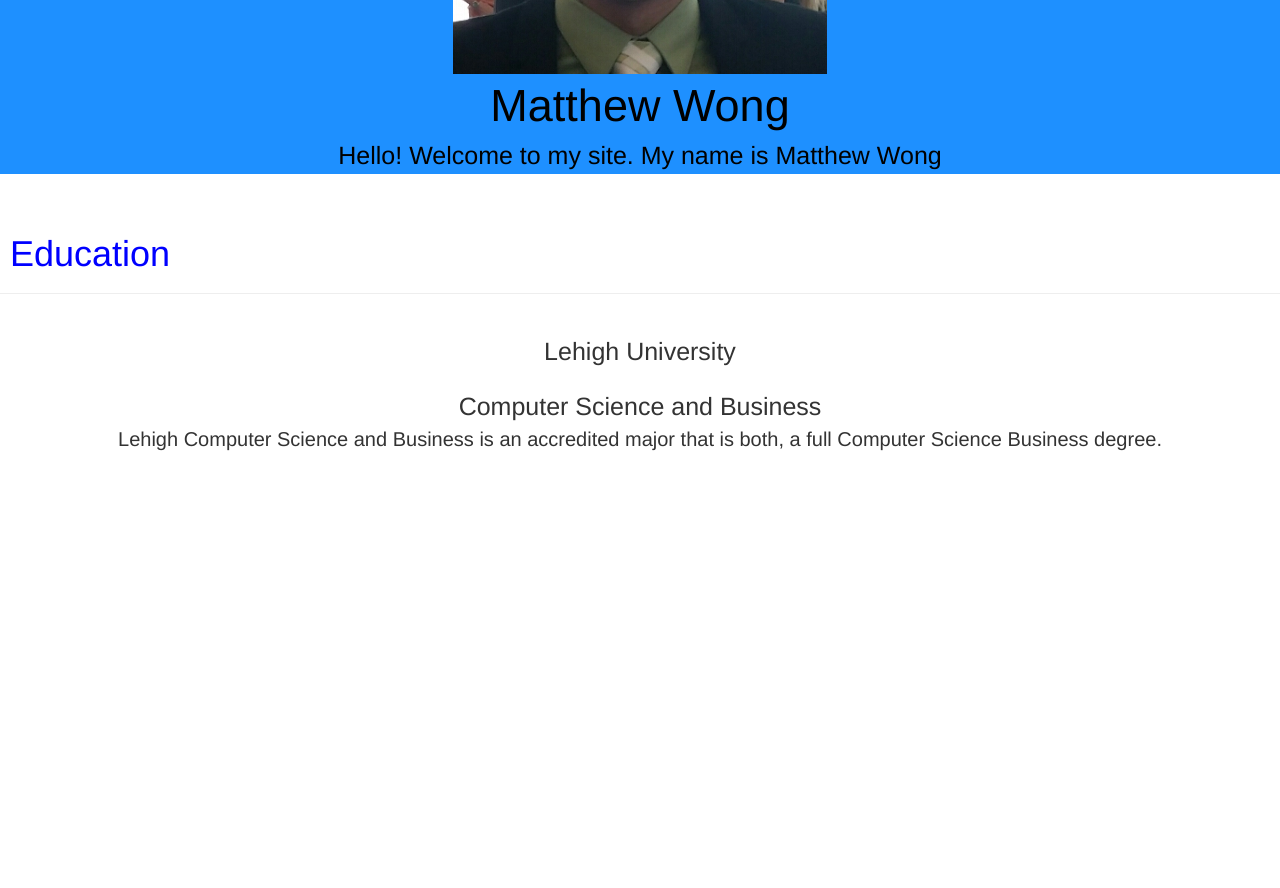
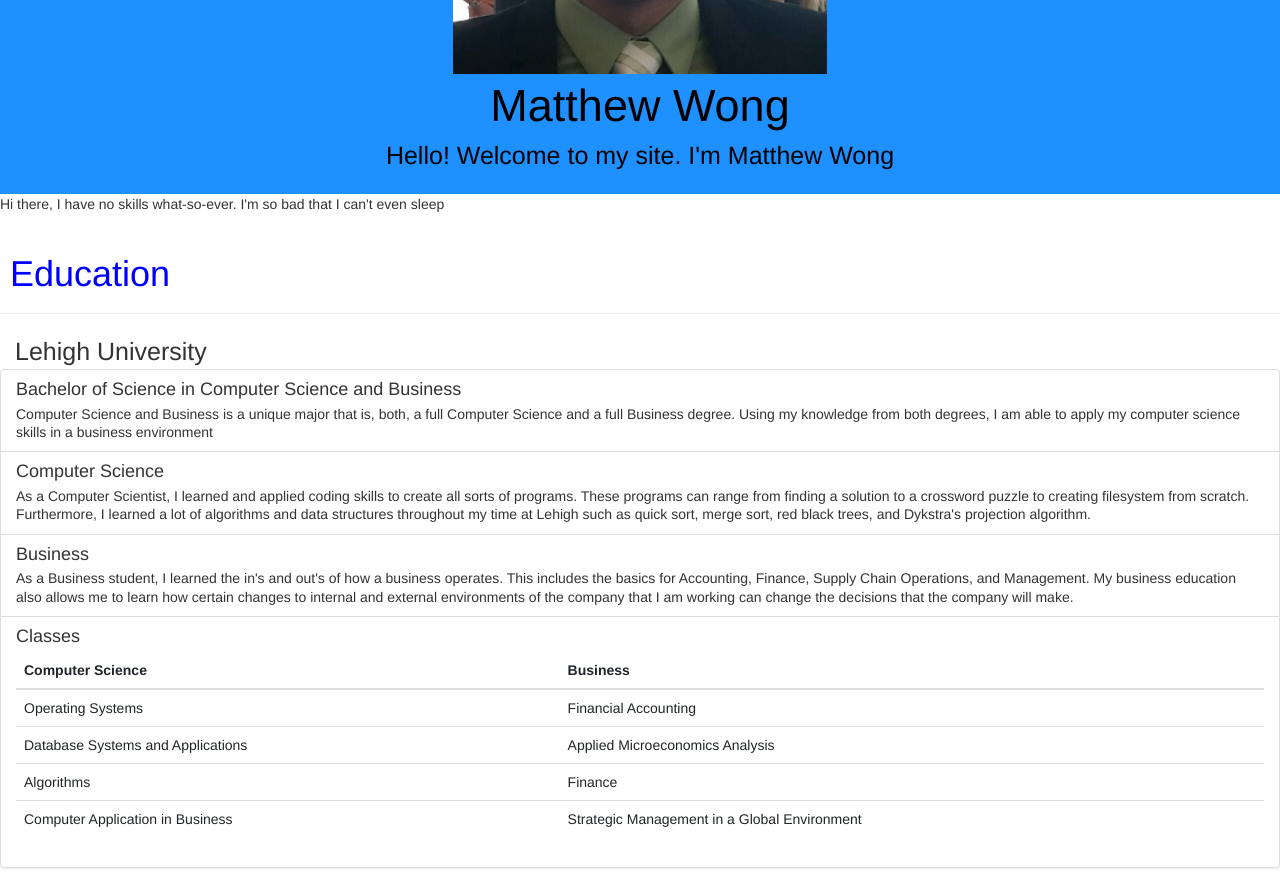
Before and after one commit to mattnj58/pwaSite, a React (Create React App) app: page / in a window 1280 px wide. Shown: the part 320-1208 px from the top of the page. Before the commit the page ends 800 px from the top, so only its background shows below. Built offline with nearby package versions, Linux system fonts and the light colour scheme.

Commit message:
completed education field

```diff
--- a/src/App/App.js
+++ b/src/App/App.js
@@ -2,12 +2,14 @@ import React, { Component } from 'react';
 import './App.css';
 import Welcome from '../Welcome/welcome';
 import Education from '../Education/education';
+import Skills from '../Skills/skills';
 
 class App extends Component {
   render() {
     return (
         <div className='App'>
             <Welcome/>
+            <Skills/>
             <Education/>
         </div>
     );
--- a/src/Education/education.css
+++ b/src/Education/education.css
@@ -1,7 +1,6 @@
 .Education{
     background: white;
     box-sizing: content-box;
-    border: 1px black;
 }
 
 .section--header{
@@ -12,7 +11,8 @@
 }
 
 .school{
-    text-align: center;
+    padding-left: 15px;
+    text-align: left;
     font-size: 25px;
 }
 
@@ -21,17 +21,14 @@
     width: auto;
 }
 
-.padding-left{
-    width: 20px;
-    height: auto;
-}
-
 .major{
-    font-size: 25px;
-    text-align: center;
+    padding-left: 15px;
+    font-size: 20px;
+    text-align: left;
 }
 
 .about-major{
-    text-align: center;
-    font-size: 20px;
+    padding-left: 40px;
+    text-align: left;
+    font-size: 15px;
 }
--- a/src/Education/education.js
+++ b/src/Education/education.js
@@ -1,21 +1,60 @@
 import React, { Component } from 'react';
 import './education.css';
 import PageHeader from "react-bootstrap/es/PageHeader";
+import {ListGroup, ListGroupItem, Table, tbody} from "react-bootstrap";
 
 class Education extends Component{
     render() {
         return(
             <div className='Education'>
-                <div className='padding-top'></div>
                 <PageHeader className='section--header'> Education </PageHeader>
-                <div className='padding-top'></div>
                 <header className='school'> Lehigh University </header>
-                <div className='padding-top'></div>
-                <div className='major'>Computer Science and Business</div>
-                <p className='about-major'>
-                    Lehigh Computer Science and Business is an accredited major that is both,
-                    a full Computer Science Business degree.
-                </p>
+                <ListGroup>
+                    <ListGroupItem header="Bachelor of Science in Computer Science and Business">
+                        Computer Science and Business is a unique major that is, both, a full Computer Science and a full Business degree.
+                        Using my knowledge from both degrees, I am able to apply my computer science skills in a business environment
+                    </ListGroupItem>
+                    <ListGroupItem header="Computer Science">
+                        As a Computer Scientist, I learned and applied coding skills to create all sorts of programs.
+                        These programs can range from finding a solution to a crossword puzzle to creating filesystem from scratch.
+                        Furthermore, I learned a lot of algorithms and data structures throughout my time at Lehigh such
+                        as quick sort, merge sort, red black trees, and Dykstra's projection algorithm.
+                    </ListGroupItem>
+                    <ListGroupItem header='Business'>
+                        As a Business student, I learned the in's and out's of how a business operates. This includes
+                        the basics for Accounting, Finance, Supply Chain Operations, and Management. My business education
+                        also allows me to learn how certain changes to internal and external environments of the company
+                        that I am working can change the decisions that the company will make.
+                    </ListGroupItem>
+                    <ListGroupItem header='Classes'>
+                        <Table responsive>
+                            <thead>
+                            <tr>
+                                <th>Computer Science </th>
+                                <th>Business</th>
+                            </tr>
+                            </thead>
+                            <tbody>
+                            <tr>
+                                <td>Operating Systems</td>
+                                <td>Financial Accounting</td>
+                            </tr>
+                            <tr>
+                                <td>Database Systems and Applications </td>
+                                <td>Applied Microeconomics Analysis</td>
+                            </tr>
+                            <tr>
+                               <td>Algorithms</td>
+                                <td>Finance</td>
+                            </tr>
+                            <tr>
+                                <td>Computer Application in Business</td>
+                                <td>Strategic Management in a  Global Environment</td>
+                            </tr>
+                            </tbody>
+                        </Table>
+                    </ListGroupItem>
+                </ListGroup>
             </div>
         )
     }
--- a/src/Skills/skills.js
+++ b/src/Skills/skills.js
@@ -1,12 +1,17 @@
 import React, { Component } from 'react';
-import 'skills.css';
+import './skills.css';
 
 class Skills extends Component {
     render() {
         return(
             <div className='skills'>
-                <div className=''></div>
+                <p>
+                    Hi there, I have no skills what-so-ever. I'm so bad that I can't even sleep
+                </p>
             </div>
         )
     }
 }
+
+
+export default Skills;
--- a/src/Welcome/welcome.css
+++ b/src/Welcome/welcome.css
@@ -16,3 +16,7 @@
     color: black;
     font-size: 25px;
 }
+
+.padding--bottom{
+    padding-bottom: 20px;
+}
--- a/src/Welcome/welcome.js
+++ b/src/Welcome/welcome.js
@@ -15,7 +15,8 @@ class Welcome extends Component{
                     Matthew Wong
                 </div>
                 <div className='aboutMe--section'>
-                    Hello! Welcome to my site. My name is Matthew Wong
+                    Hello! Welcome to my site. I'm Matthew Wong
+                   <div className='padding--bottom'></div>
                 </div>
             </div>
         )
```
